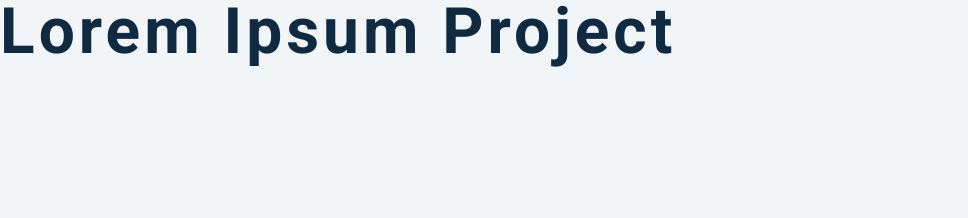
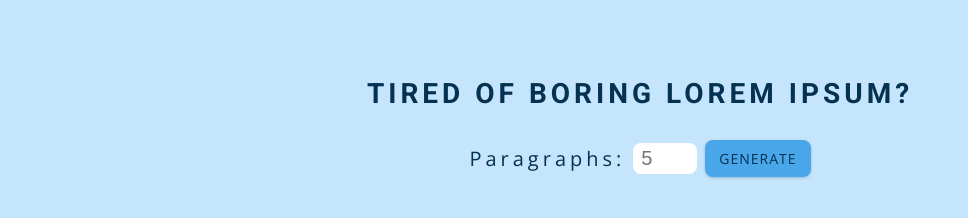
Before and after one commit to AshwanthramKL/Lorem-Ipsum-Generator, a plain HTML site: page index.html in a window 1280 px wide. Shown: the whole page, without its empty margins (0-968 px from the left). Drawn offline with nearby package versions, Linux system fonts and the light colour scheme.

Commit message:
added html and css

```diff
--- a/index.html
+++ b/index.html
@@ -9,7 +9,16 @@
     <link rel="stylesheet" href="styles.css" />
   </head>
   <body>
-    <h1>lorem ipsum project</h1>
+    <section class="section-center">
+      <h3>Tired of boring lorem ipsum?</h3>
+      <form class="lorem-form">
+        <label for="amount">paragraphs:</label>
+        <input type="number" id="amount" name="amount" placeholder="5">
+        <butto type="submit" class="btn">Generate</button>
+      </form>
+
+      <article class="lorem-text"></article>
+    </section>
     <!-- javascript -->
     <script src="app.js"></script>
   </body>
--- a/styles.css
+++ b/styles.css
@@ -68,7 +68,7 @@ Global Styles
 }
 body {
   font-family: var(--ff-secondary);
-  background: var(--clr-grey-10);
+  background: var(--clr-primary-9);
   color: var(--clr-grey-1);
   line-height: 1.5;
   font-size: 0.875rem;
@@ -152,9 +152,10 @@ p {
   border-radius: var(--radius);
 }
 .btn:hover {
-  color: var(--clr-primary-5);
-  background: var(--clr-primary-8);
-  border-color: var(--clr-primary-8);
+  color: var(--clr-black);
+  background: var(--clr-white);
+  border-color: var(--clr-black);
+  font-weight: bolder;
 }
 /* section */
 .section {
```
Also changed, not shown: 2 other files.
